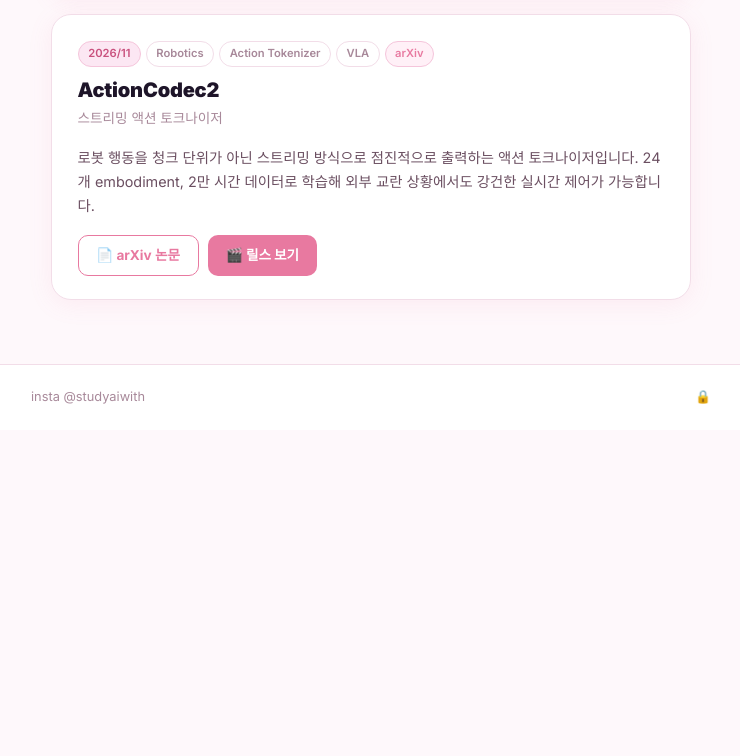
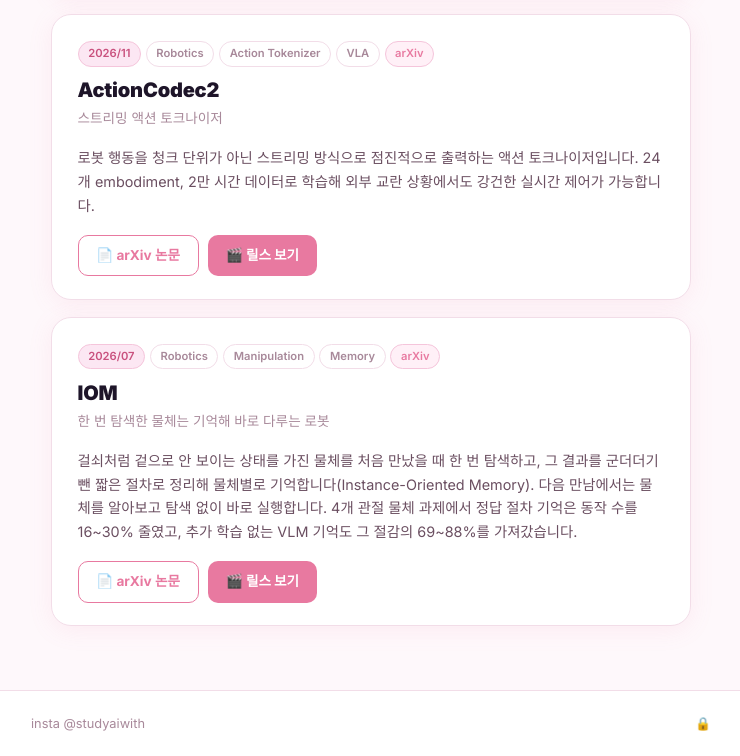
Before and after one commit to HYOBINCHOI/paper-reviews, a plain HTML site: page index.html in a window 1280 px wide. Shown: the part 1007-1763 px from the top of the page, without its empty margins (269-1009 px from the left). Before the commit the page ends 1437 px from the top, so only its background shows below. Drawn offline with Linux system fonts and the light colour scheme.

Commit message:
Add new IOM entry with details and references

```diff
--- a/index.html
+++ b/index.html
@@ -376,6 +376,19 @@ const PAPERS = [
   desc: '로봇 행동을 청크 단위가 아닌 스트리밍 방식으로 점진적으로 출력하는 액션 토크나이저입니다. 24개 embodiment, 2만 시간 데이터로 학습해 외부 교란 상황에서도 강건한 실시간 제어가 가능합니다.',
   arxiv: 'https://arxiv.org/abs/2611.15490',
   reels: 'https://www.instagram.com/reel/DgEIcYcS7gI'
+},
+
+  {
+  id: 'iom',
+  emoji: '🔁',
+  title: 'IOM',
+  subtitle: '한 번 탐색한 물체는 기억해 바로 다루는 로봇',
+  year: '2026/07',
+  tags: ['Robotics', 'Manipulation', 'Memory'],
+  venue: 'arXiv',
+  desc: '걸쇠처럼 겉으로 안 보이는 상태를 가진 물체를 처음 만났을 때 한 번 탐색하고, 그 결과를 군더더기 뺀 짧은 절차로 정리해 물체별로 기억합니다(Instance-Oriented Memory). 다음 만남에서는 물체를 알아보고 탐색 없이 바로 실행합니다. 4개 관절 물체 과제에서 정답 절차 기억은 동작 수를 16~30% 줄였고, 추가 학습 없는 VLM 기억도 그 절감의 69~88%를 가져갔습니다.',
+  arxiv: 'https://arxiv.org/abs/2607.23702',
+  reels: ''
 }
 
 ];
```
